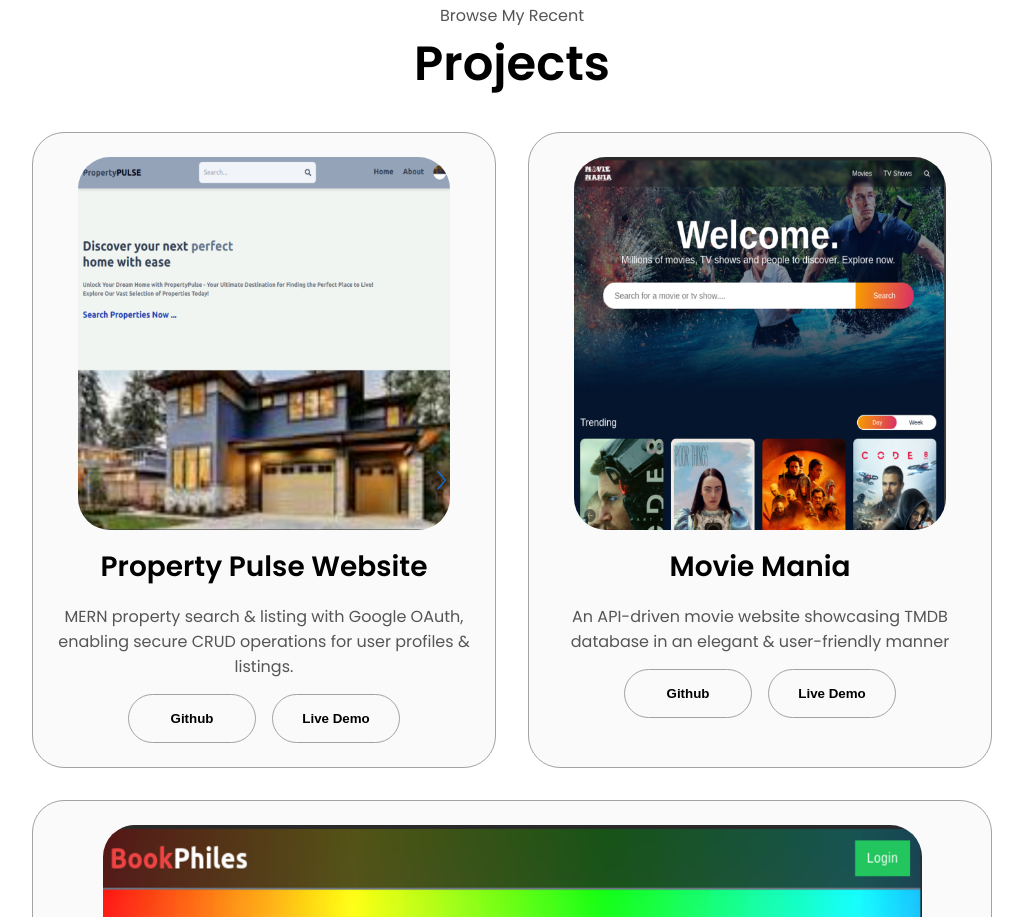
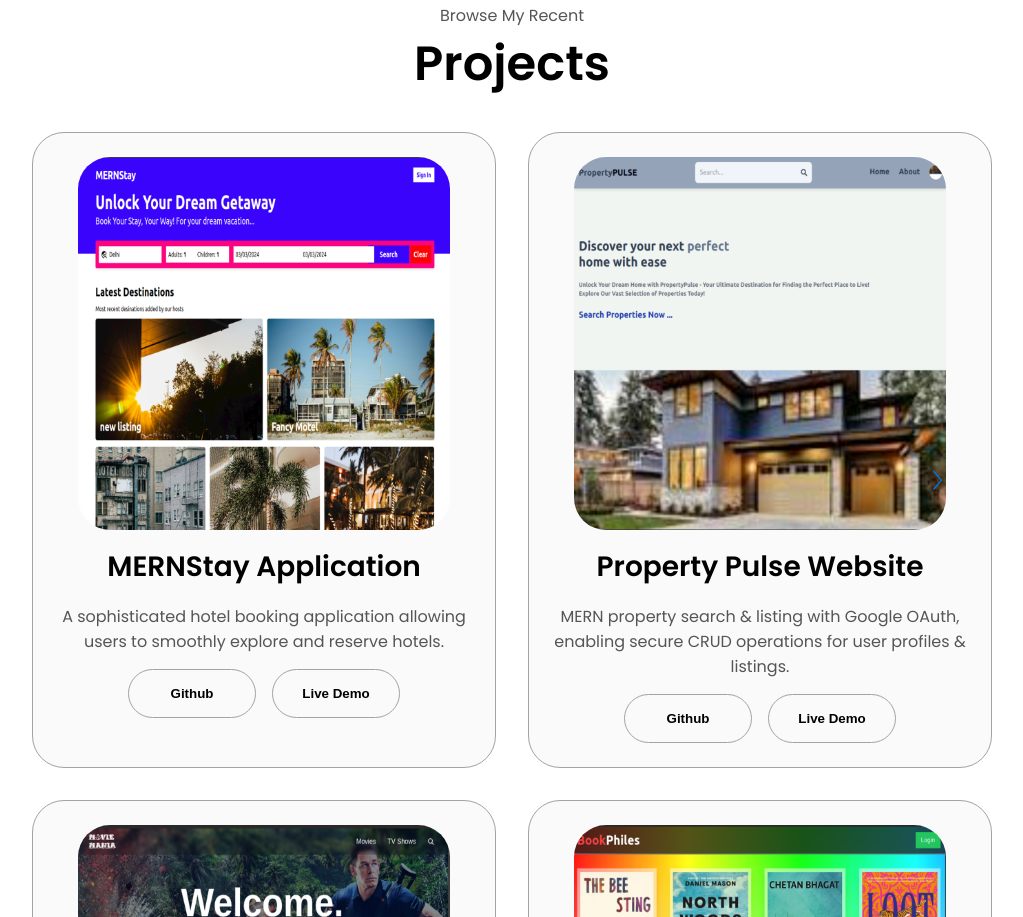
Before and after one commit to The-0mnipotent/portfolio, a plain HTML site: page index.html in a window 1280 px wide. Shown: the part 2588-3505 px from the top of the page, without its empty margins (128-1151 px from the left). Drawn offline with Linux system fonts and the light colour scheme.

Commit message:
Added MERNStay Project

```diff
--- a/index.html
+++ b/index.html
@@ -353,6 +353,35 @@
           <div class="details-container color-container">
             <div class="article-container">
               <img
+                src="./assets/project-4.png"
+                alt="Project 3"
+                class="project-img"
+              />
+            </div>
+            <h2 class="experience-sub-title project-title">
+              MERNStay Application
+            </h2>
+            <p>
+              A sophisticated hotel booking application allowing users to smoothly explore and reserve hotels.
+            </p>
+            <div class="btn-container">
+              <button
+                class="btn btn-color-2 project-btn"
+                onclick="window.open('https://github.com/The-0mnipotent/MERNStay', '_blank')"
+              >
+                Github
+              </button>
+              <button
+                class="btn btn-color-2 project-btn"
+                onclick="window.open('https://mernstay.onrender.com/', '_blank')"
+              >
+                Live Demo
+              </button>
+            </div>
+          </div>
+          <div class="details-container color-container">
+            <div class="article-container">
+              <img
                 src="./assets/project-1.png"
                 alt="Project 1"
                 class="project-img"
@@ -373,7 +402,7 @@
               </button>
               <button
                 class="btn btn-color-2 project-btn"
-                onclick="window.open('https://property-pulse-1.onrender.com/', '_blank')"
+                onclick="window.open('https://property-pulse-j5a2.onrender.com', '_blank')"
               >
                 Live Demo
               </button>
@@ -438,6 +467,7 @@
               </button>
             </div>
           </div>
+
         </div>
       </div>
       <img
--- a/style.css
+++ b/style.css
@@ -276,7 +276,6 @@ section {
 .about-details-container {
   justify-content: center;
   flex-direction: column;
-  margin-top: -20px;
 }
 
 .about-containers,
```
Also changed, not shown: assets/project-4.png (added).
